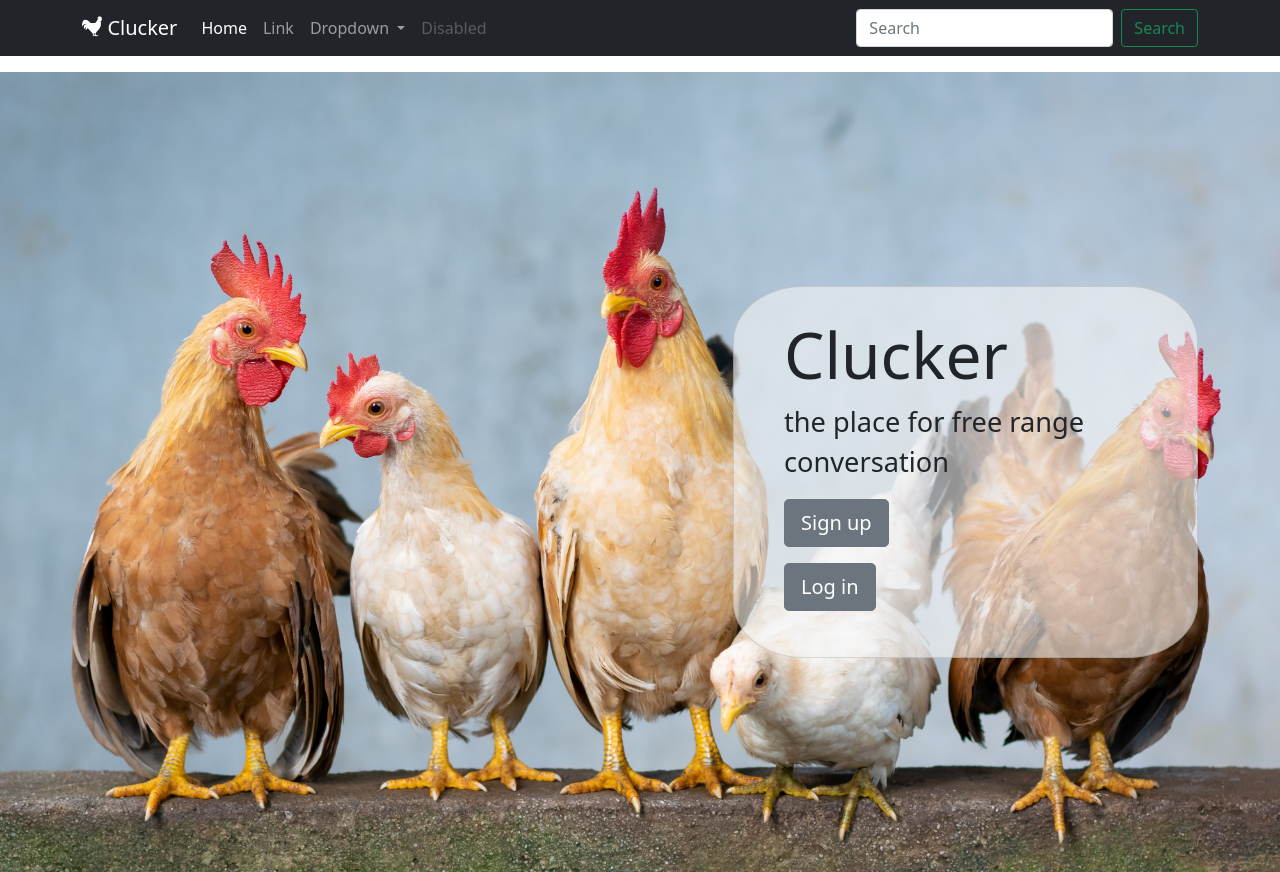
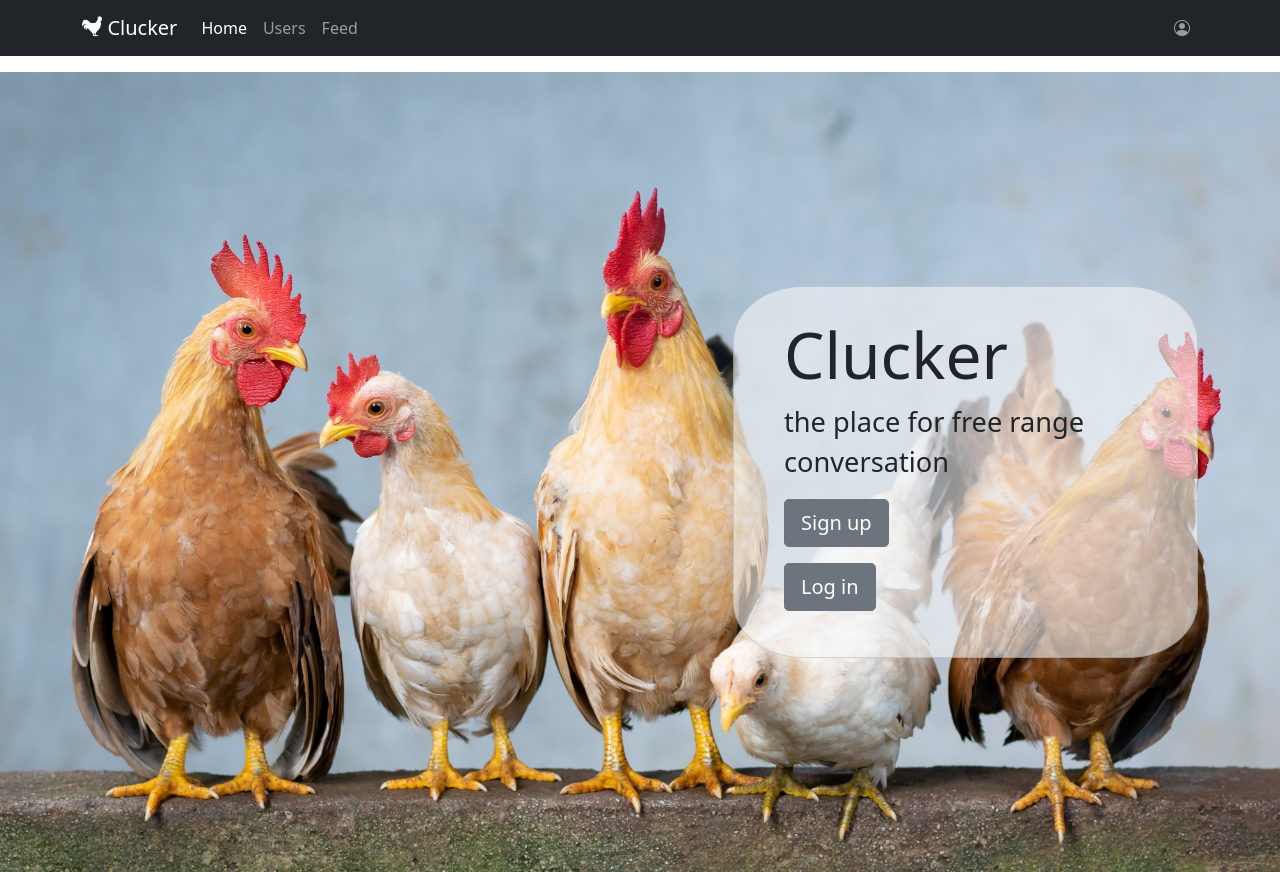
Before and after one commit to jiewu9293/clucker, a Django app: page / in a window 1280 px wide. Run offline with Django 5.2, Linux system fonts and the light colour scheme; some libraries are stand-ins or nearby versions; some web fonts are replaced.

Commit message:
Define menu in navbar

```diff
--- a/microblogs/templates/base.html
+++ b/microblogs/templates/base.html
@@ -8,6 +8,7 @@
     <link href="https://cdn.jsdelivr.net/npm/bootstrap@5.0.2/dist/css/bootstrap.min.css" rel="stylesheet" integrity="sha384-EVSTQN3/azprG1Anm3QDgpJLIm9Nao0Yz1ztcQTwFspd3yD65VohhpuuCOmLASjC" crossorigin="anonymous">
     <link href="{% static 'custom.css' %}" rel="stylesheet">
     <link href="{% static 'chicken_font.css' %}" rel="stylesheet">
+    <link rel="stylesheet" href="https://cdn.jsdelivr.net/npm/bootstrap-icons@1.13.1/font/bootstrap-icons.min.css">
     <title>Hello, world!</title>
   </head>
   <body>
--- a/microblogs/templates/partials/navbar.html
+++ b/microblogs/templates/partials/navbar.html
@@ -12,27 +12,25 @@
           <a class="nav-link active" aria-current="page" href="#">Home</a>
         </li>
         <li class="nav-item">
-          <a class="nav-link" href="#">Link</a>
+          <a class="nav-link" href="#">Users</a>
         </li>
+          <li class="nav-item">
+          <a class="nav-link" href="{% url 'feed' %}">Feed</a>
+        </li>
+      </ul>
+        <ul class="navbar-nav ms-auto mb-2 mb-lg-0">
         <li class="nav-item dropdown">
-          <a class="nav-link dropdown-toggle" href="#" id="navbarDropdown" role="button" data-bs-toggle="dropdown" aria-expanded="false">
-            Dropdown
+          <a class="nav-link" href="#" id="user-account-dropdown" role="button" data-bs-toggle="dropdown" aria-expanded="false">
+              <span class="bi-person-circle"></span>
           </a>
-          <ul class="dropdown-menu" aria-labelledby="navbarDropdown">
-            <li><a class="dropdown-item" href="#">Action</a></li>
-            <li><a class="dropdown-item" href="#">Another action</a></li>
+          <ul class="dropdown-menu dropdown-menu-end" aria-labelledby="user-account-dropdown">
+            <li><a class="dropdown-item" href="#">Change profile</a></li>
+            <li><a class="dropdown-item" href="#">Change password</a></li>
             <li><hr class="dropdown-divider"></li>
-            <li><a class="dropdown-item" href="#">Something else here</a></li>
+            <li><a class="dropdown-item" href="{% url 'log_out' %}">Log out</a></li>
           </ul>
         </li>
-        <li class="nav-item">
-          <a class="nav-link disabled" href="#" tabindex="-1" aria-disabled="true">Disabled</a>
-        </li>
       </ul>
-      <form class="d-flex">
-        <input class="form-control me-2" type="search" placeholder="Search" aria-label="Search">
-        <button class="btn btn-outline-success" type="submit">Search</button>
-      </form>
     </div>
   </div>
 </nav>
```
